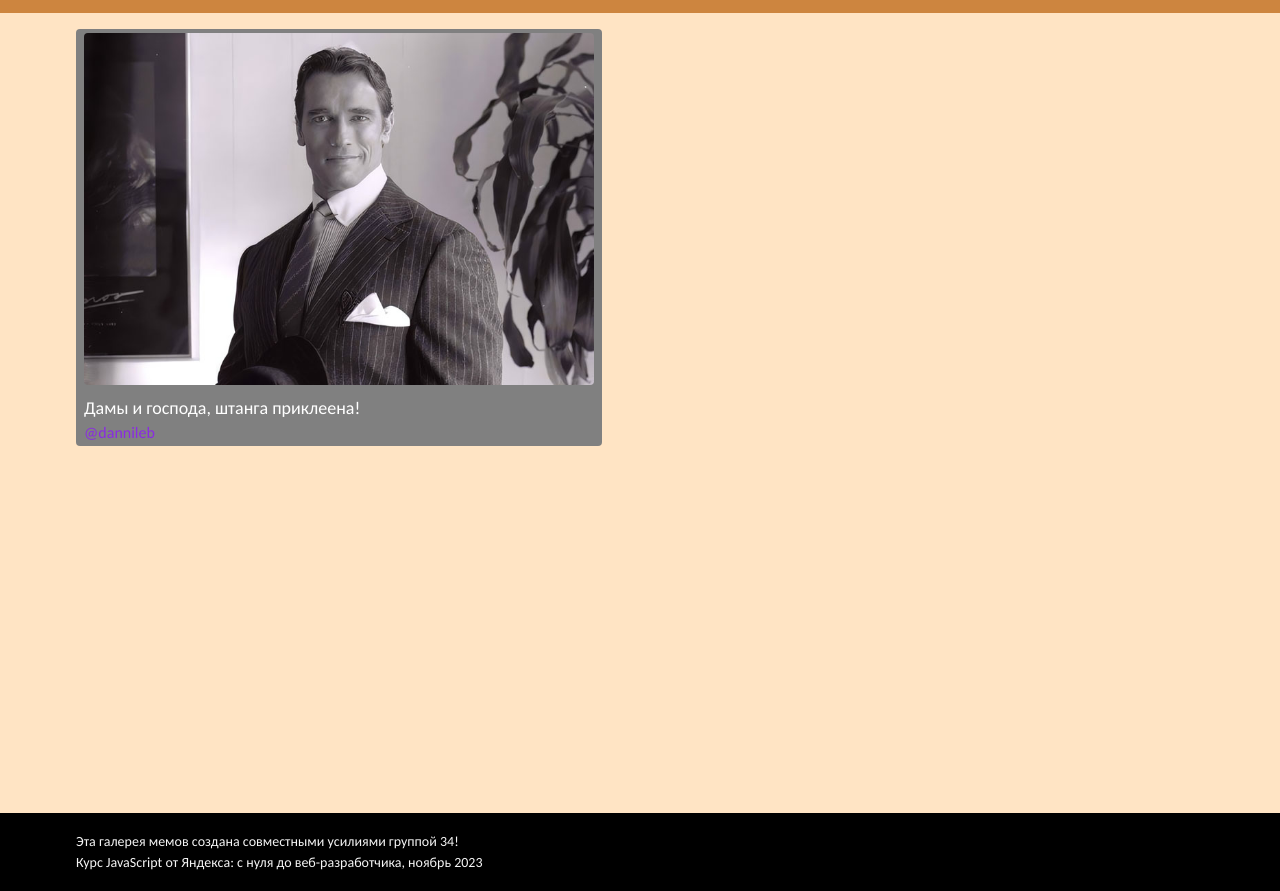
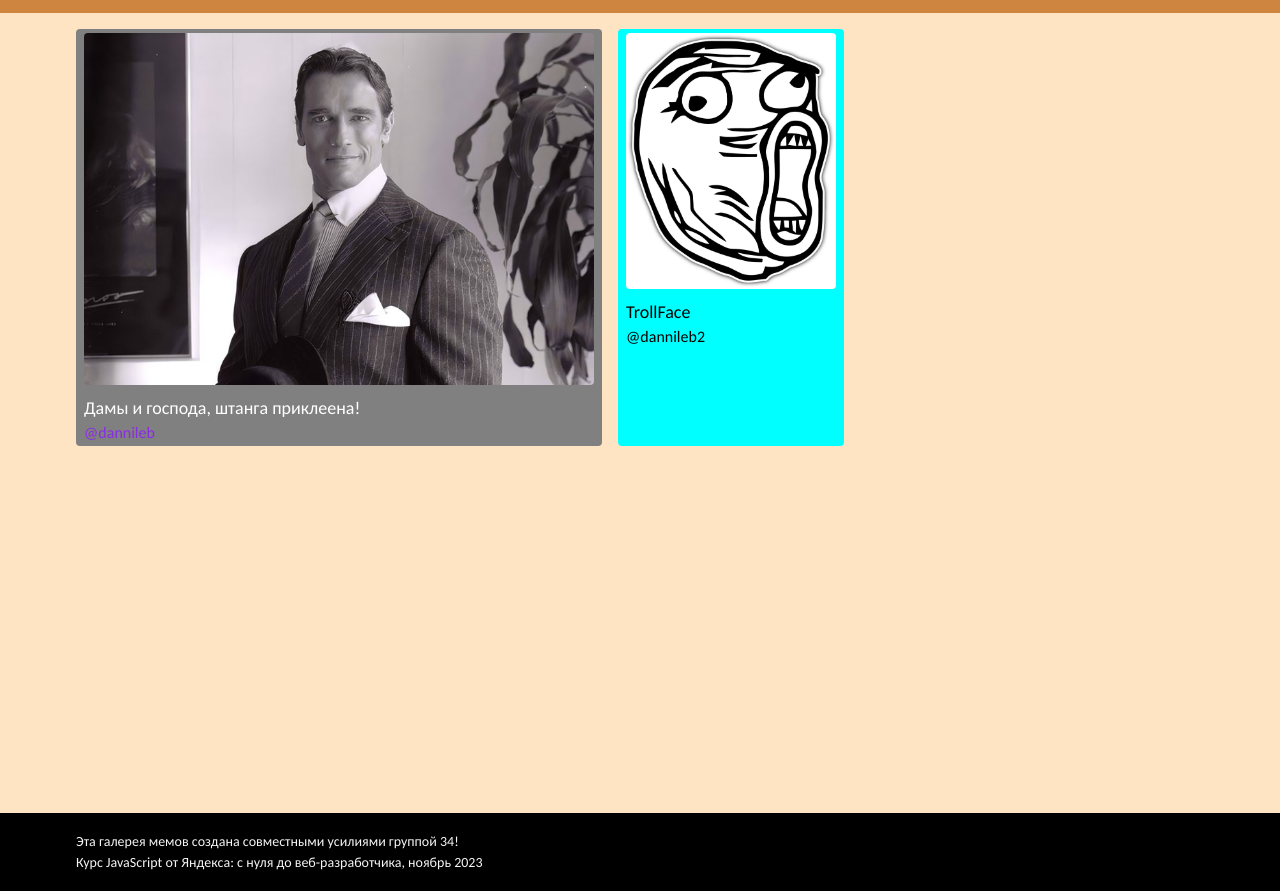
Before and after one commit to dannilebMentor/veb9_34, a plain HTML site: page index.html in a window 1280 px wide. Shown: the part 58-949 px from the top of the page. Drawn offline with Linux system fonts and the light colour scheme.

Commit message:
Added dannileb2 meme

```diff
--- a/index.html
+++ b/index.html
@@ -29,6 +29,12 @@
             </div>
             <!--Ниже добавляйте свои мемы по шаблону-->
 
+            <div class="gallery-image-wrapper dannileb2-image-wrapper">
+                <img src="images/dannileb2.jpg" title="TrollFace" alt="memeDan9" class="gallery-image dannileb2-image">
+                <p class="gallery-image-text dannileb2-text">TrollFace</p>
+                <p class="gallery-image-sign dannileb2-sign">@dannileb2</p>
+            </div>
+
         </section>
     </main>
     <footer>
--- a/styles/yourStyles.css
+++ b/styles/yourStyles.css
@@ -12,3 +12,11 @@
 .dannileb-sign:hover{
     color: violet;
 }
+
+.dannileb2-image-wrapper{
+    background-color: aqua;
+}
+.dannileb2-image{
+    height: 256px;
+    object-fit: contain;
+}
```
Also changed, not shown: images/dannileb2.jpg (added).
